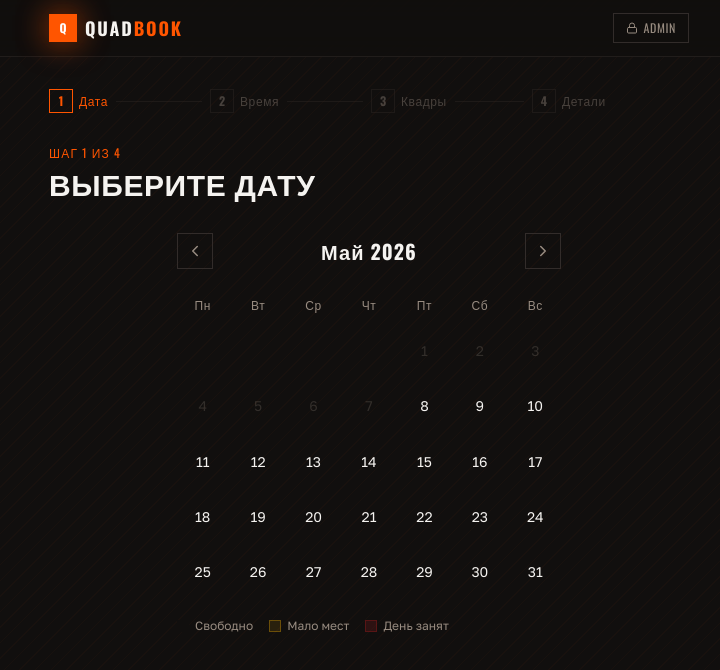
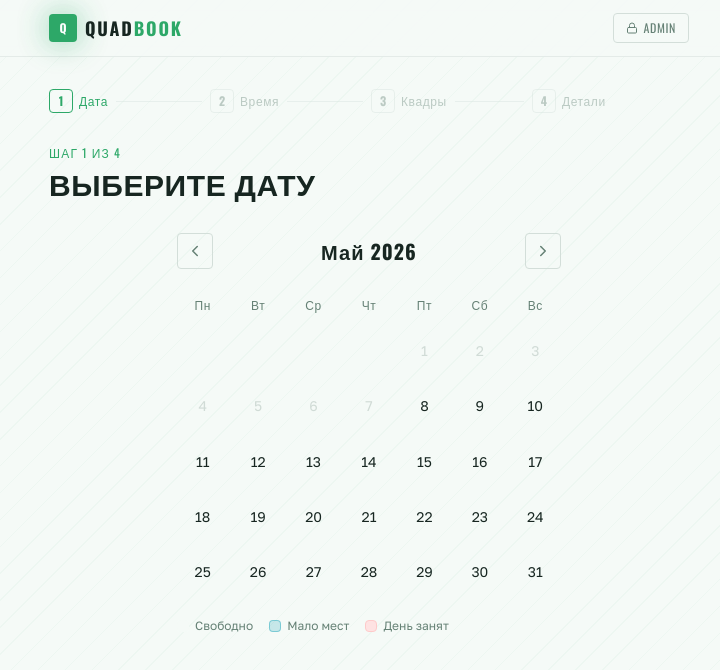
Before and after one commit to pr-poehali-dev/quad-bike-bookings, a React (Vite) app: page / in a window 1280 px wide. Shown: the top 670 px of the page, without its empty margins (271-991 px from the left). Built offline with nearby package versions, Linux system fonts and the light colour scheme.

Commit message:
Добавлены светлые тона пейзажа

```diff
--- a/src/components/admin/QuickBooking.tsx
+++ b/src/components/admin/QuickBooking.tsx
@@ -160,7 +160,7 @@ export default function QuickBooking({ onDone }: QuickBookingProps) {
 
         {/* Количество квадров */}
         <div>
-          <label className={labelCls}>КОЛИЧЕСТВО КВАДРОЦИКЛОВ {isFull && <span className="text-red-400">— СЛОТ ЗАНЯТ</span>}</label>
+          <label className={labelCls}>КОЛИЧЕСТВО КВАДРОЦИКЛОВ {isFull && <span className="text-red-500">— СЛОТ ЗАНЯТ</span>}</label>
           <div className="flex items-center gap-3">
             <button type="button" onClick={() => setQuadsCount(c => Math.max(1, c - 1))}
               className="w-10 h-10 border border-border rounded-sm hover:border-fire/50 hover:bg-fire/10 flex items-center justify-center font-bold text-lg transition-all">−</button>
--- a/src/components/admin/SettingsPanel.tsx
+++ b/src/components/admin/SettingsPanel.tsx
@@ -157,7 +157,7 @@ export default function SettingsPanel() {
                 </div>
                 <button
                   onClick={() => removeSlot(idx)}
-                  className="w-8 h-8 flex items-center justify-center text-muted-foreground/40 hover:text-red-400 transition-colors rounded-sm hover:bg-red-900/20"
+                  className="w-8 h-8 flex items-center justify-center text-muted-foreground/40 hover:text-red-500 transition-colors rounded-sm hover:bg-red-50"
                 >
                   <Icon name="Trash2" size={14} />
                 </button>
@@ -178,7 +178,7 @@ export default function SettingsPanel() {
             onClick={saveSlots}
             className={`flex items-center gap-1.5 px-4 py-2 text-xs font-display tracking-wider rounded-sm transition-all ${
               slotsSaved
-                ? "bg-green-700 border border-green-600 text-white"
+                ? "bg-fire border border-fire text-white"
                 : "bg-fire hover:bg-fire/85 text-white"
             }`}
           >
@@ -208,7 +208,7 @@ export default function SettingsPanel() {
               </div>
               <button
                 onClick={() => removeCompany(idx)}
-                className="w-6 h-6 flex items-center justify-center text-muted-foreground/40 hover:text-red-400 transition-colors"
+                className="w-6 h-6 flex items-center justify-center text-muted-foreground/40 hover:text-red-500 transition-colors"
               >
                 <Icon name="X" size={12} />
               </button>
@@ -238,7 +238,7 @@ export default function SettingsPanel() {
           onClick={handleSaveCompanies}
           className={`flex items-center gap-1.5 px-4 py-2 text-xs font-display tracking-wider rounded-sm transition-all ${
             companiesSaved
-              ? "bg-green-700 border border-green-600 text-white"
+              ? "bg-fire border border-fire text-white"
               : "bg-fire hover:bg-fire/85 text-white"
           }`}
         >
@@ -270,7 +270,7 @@ export default function SettingsPanel() {
           </div>
 
           {pwMsg && (
-            <p className={`text-xs font-display tracking-wider ${pwMsg.ok ? "text-green-400" : "text-red-400"}`}>
+            <p className={`text-xs font-display tracking-wider ${pwMsg.ok ? "text-fire" : "text-red-500"}`}>
               {pwMsg.ok ? "✓ " : "✗ "}{pwMsg.text}
             </p>
           )}
--- a/src/index.css
+++ b/src/index.css
@@ -4,49 +4,50 @@
 
 @layer base {
   :root {
-    --background: 15 10% 6%;
-    --foreground: 40 20% 95%;
+    --background: 150 30% 97%;
+    --foreground: 160 25% 12%;
 
-    --card: 15 8% 10%;
-    --card-foreground: 40 20% 95%;
+    --card: 0 0% 100%;
+    --card-foreground: 160 25% 12%;
 
-    --popover: 15 8% 10%;
-    --popover-foreground: 40 20% 95%;
+    --popover: 0 0% 100%;
+    --popover-foreground: 160 25% 12%;
 
-    --primary: 28 100% 52%;
-    --primary-foreground: 15 10% 6%;
+    --primary: 158 60% 36%;
+    --primary-foreground: 0 0% 100%;
 
-    --secondary: 15 8% 14%;
-    --secondary-foreground: 40 20% 95%;
+    --secondary: 150 20% 92%;
+    --secondary-foreground: 160 25% 20%;
 
-    --muted: 15 8% 14%;
-    --muted-foreground: 30 10% 55%;
+    --muted: 150 15% 92%;
+    --muted-foreground: 155 12% 45%;
 
-    --accent: 45 100% 50%;
-    --accent-foreground: 15 10% 6%;
+    --accent: 190 65% 40%;
+    --accent-foreground: 0 0% 100%;
 
-    --destructive: 0 84.2% 60.2%;
-    --destructive-foreground: 40 20% 95%;
+    --destructive: 0 72% 51%;
+    --destructive-foreground: 0 0% 100%;
 
-    --border: 15 8% 18%;
-    --input: 15 8% 18%;
-    --ring: 28 100% 52%;
+    --border: 150 15% 85%;
+    --input: 150 15% 85%;
+    --ring: 158 60% 36%;
 
-    --radius: 0.25rem;
+    --radius: 0.5rem;
 
-    --sidebar-background: 15 10% 6%;
-    --sidebar-foreground: 40 20% 95%;
-    --sidebar-primary: 28 100% 52%;
-    --sidebar-primary-foreground: 15 10% 6%;
-    --sidebar-accent: 15 8% 14%;
-    --sidebar-accent-foreground: 40 20% 95%;
-    --sidebar-border: 15 8% 18%;
-    --sidebar-ring: 28 100% 52%;
+    --sidebar-background: 150 25% 96%;
+    --sidebar-foreground: 160 25% 12%;
+    --sidebar-primary: 158 60% 36%;
+    --sidebar-primary-foreground: 0 0% 100%;
+    --sidebar-accent: 150 20% 90%;
+    --sidebar-accent-foreground: 160 25% 20%;
+    --sidebar-border: 150 15% 85%;
+    --sidebar-ring: 158 60% 36%;
 
-    --fire: #ff5500;
-    --gold: #ffb800;
-    --dark: #0e0b08;
-    --surface: #1a1410;
+    /* Nature palette */
+    --fire: #2da868; /* Зелёный лес — основной акцент */
+    --gold: #0e9db5; /* Морской бирюзовый — вторичный */
+    --dark: #1a2e1f; /* Тёмно-зелёный */
+    --surface: #ffffff; /* Белая поверхность */
   }
 }
 
@@ -104,12 +105,12 @@
 
   .glow-fire {
     box-shadow:
-      0 0 30px rgba(255, 85, 0, 0.4),
-      0 0 60px rgba(255, 85, 0, 0.15);
+      0 0 30px rgba(45, 168, 104, 0.3),
+      0 0 60px rgba(45, 168, 104, 0.12);
   }
 
   .glow-fire-text {
-    text-shadow: 0 0 30px rgba(255, 85, 0, 0.6);
+    text-shadow: 0 0 30px rgba(45, 168, 104, 0.5);
   }
 
   .noise-bg {
@@ -120,9 +121,9 @@
     background-image: repeating-linear-gradient(
       -45deg,
       transparent,
-      transparent 10px,
-      rgba(255, 85, 0, 0.03) 10px,
-      rgba(255, 85, 0, 0.03) 11px
+      transparent 18px,
+      rgba(45, 168, 104, 0.04) 18px,
+      rgba(45, 168, 104, 0.04) 19px
     );
   }
 
@@ -162,12 +163,12 @@
 @keyframes pulse-fire {
   0%,
   100% {
-    box-shadow: 0 0 20px rgba(255, 85, 0, 0.4);
+    box-shadow: 0 0 20px rgba(45, 168, 104, 0.35);
   }
   50% {
     box-shadow:
-      0 0 40px rgba(255, 85, 0, 0.7),
-      0 0 80px rgba(255, 85, 0, 0.3);
+      0 0 40px rgba(45, 168, 104, 0.6),
+      0 0 80px rgba(45, 168, 104, 0.2);
   }
 }
 
--- a/src/pages/BookingPage.tsx
+++ b/src/pages/BookingPage.tsx
@@ -76,9 +76,9 @@ function StepCalendar({ onSelect }: { onSelect: (date: string) => void }) {
           } else if (isSel) {
             cls += "bg-fire text-white font-bold scale-110 shadow-lg shadow-fire/30";
           } else if (dayFull) {
-            cls += "bg-red-900/25 text-red-400 border border-red-800/40 cursor-not-allowed line-through";
+            cls += "bg-red-100 text-red-500 border border-red-200 cursor-not-allowed line-through";
           } else if (dayBusy) {
-            cls += "bg-gold/10 text-gold border border-gold/30 hover:bg-gold/20 cursor-pointer";
+            cls += "bg-gold/15 text-gold border border-gold/40 hover:bg-gold/25 cursor-pointer";
           } else {
             cls += "hover:bg-fire/20 hover:text-fire cursor-pointer border border-transparent hover:border-fire/30";
           }
@@ -88,7 +88,7 @@ function StepCalendar({ onSelect }: { onSelect: (date: string) => void }) {
               onClick={() => { setSelected(dateStr); onSelect(dateStr); }}>
               {day}
               {dayFull && !isPast && (
-                <span className="absolute bottom-0.5 left-1/2 -translate-x-1/2 text-[8px] text-red-400 leading-none">✕</span>
+                <span className="absolute bottom-0.5 left-1/2 -translate-x-1/2 text-[8px] text-red-500 leading-none">✕</span>
               )}
             </button>
           );
@@ -101,11 +101,11 @@ function StepCalendar({ onSelect }: { onSelect: (date: string) => void }) {
           <span className="text-muted-foreground">Свободно</span>
         </div>
         <div className="flex items-center gap-1.5">
-          <div className="w-3 h-3 rounded-sm bg-gold/10 border border-gold/30" />
+          <div className="w-3 h-3 rounded-sm bg-gold/20 border border-gold/40" />
           <span className="text-muted-foreground">Мало мест</span>
         </div>
         <div className="flex items-center gap-1.5">
-          <div className="w-3 h-3 rounded-sm bg-red-900/25 border border-red-800/40" />
+          <div className="w-3 h-3 rounded-sm bg-red-100 border border-red-200" />
           <span className="text-muted-foreground">День занят</span>
         </div>
       </div>
@@ -127,11 +127,11 @@ function StepSlot({ date, onSelect }: { date: string; onSelect: (slotId: string,
         const isFull = free === 0;
         const isSel = selected === slot.id;
 
-        let statusColor = "text-green-400";
-        let statusBg = "bg-green-900/20 border-green-700/30";
-        let dotColor = "bg-green-500";
-        if (free <= 2 && free > 0) { statusColor = "text-gold"; statusBg = "bg-gold/10 border-gold/30"; dotColor = "bg-gold"; }
-        if (isFull) { statusColor = "text-red-400"; statusBg = "bg-red-900/20 border-red-700/30"; dotColor = "bg-red-500"; }
+        let statusColor = "text-fire";
+        let statusBg = "bg-fire/10 border-fire/30";
+        let dotColor = "bg-fire";
+        if (free <= 2 && free > 0) { statusColor = "text-gold"; statusBg = "bg-gold/15 border-gold/40"; dotColor = "bg-gold"; }
+        if (isFull) { statusColor = "text-red-500"; statusBg = "bg-red-50 border-red-200"; dotColor = "bg-red-400"; }
 
         return (
           <button
--- a/tailwind.config.ts
+++ b/tailwind.config.ts
@@ -67,8 +67,8 @@ export default {
 					border: 'hsl(var(--sidebar-border))',
 					ring: 'hsl(var(--sidebar-ring))'
 				},
-				fire: '#FF5500',
-				gold: '#FFB800',
+				fire: '#2da868',
+				gold: '#0e9db5',
 			},
 			borderRadius: {
 				lg: 'var(--radius)',
```
Also changed, not shown: src/components/admin/AgentReport.tsx (+10 -10 lines), src/pages/AdminPage.tsx (+20 -20 lines).
